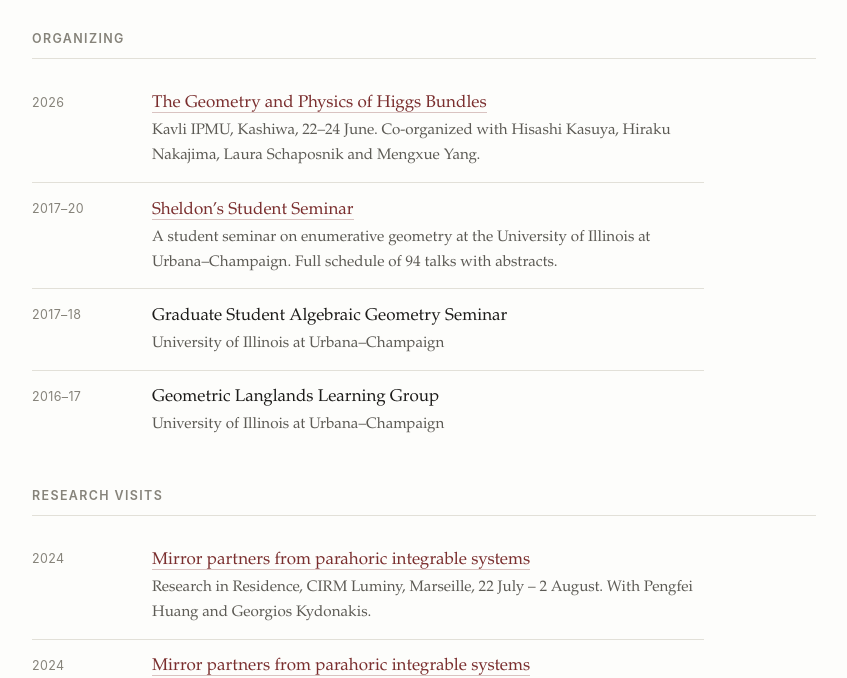
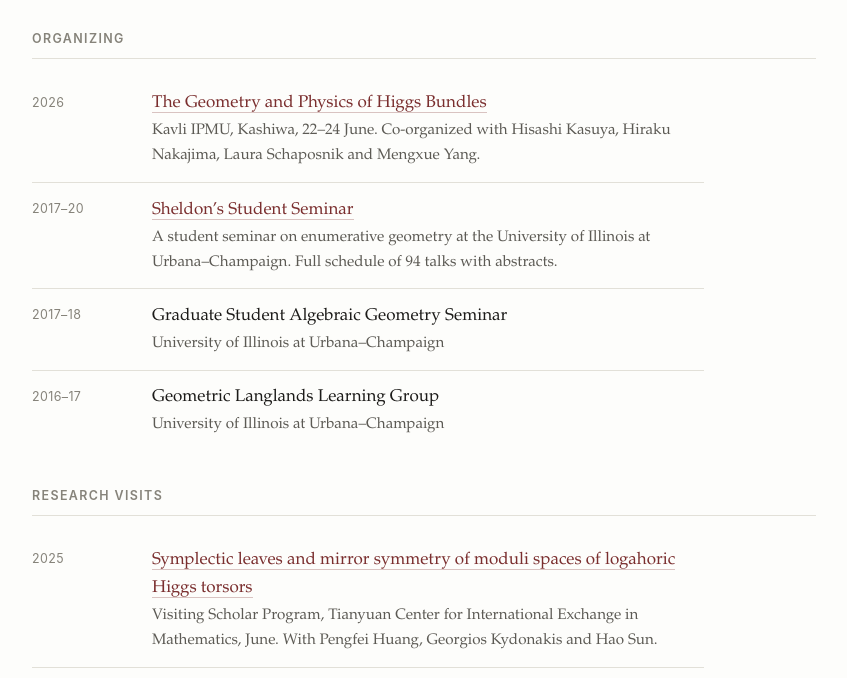
Before and after one commit to lutian-zhao/lutian-zhao.github.io, a plain HTML site: page talks.html in a window 1280 px wide. Shown: the part 238-916 px from the top of the page, without its empty margins (216-1063 px from the left). Drawn offline with Linux system fonts and the light colour scheme.

Commit message:
Add files via upload

```diff
--- a/talks.html
+++ b/talks.html
@@ -64,6 +64,14 @@
 
     <h2>Research visits</h2>
     <ul class="timeline">
+      <li>
+        <span class="when">2025</span>
+        <span class="what">
+          <span class="title"><a href="http://tianyuan.amss.ac.cn/upload/fab78d36-bd52-42eb-84d3-ff99c953bb08/c96fa8a0-9167-4a6b-b15b-549a1494658e.pdf">Symplectic leaves and mirror symmetry of moduli spaces of logahoric Higgs torsors</a></span>
+          <span class="where">Visiting Scholar Program, Tianyuan Center for International Exchange
+            in Mathematics, June. With Pengfei Huang, Georgios Kydonakis and Hao Sun.</span>
+        </span>
+      </li>
       <li>
         <span class="when">2024</span>
         <span class="what">
```
